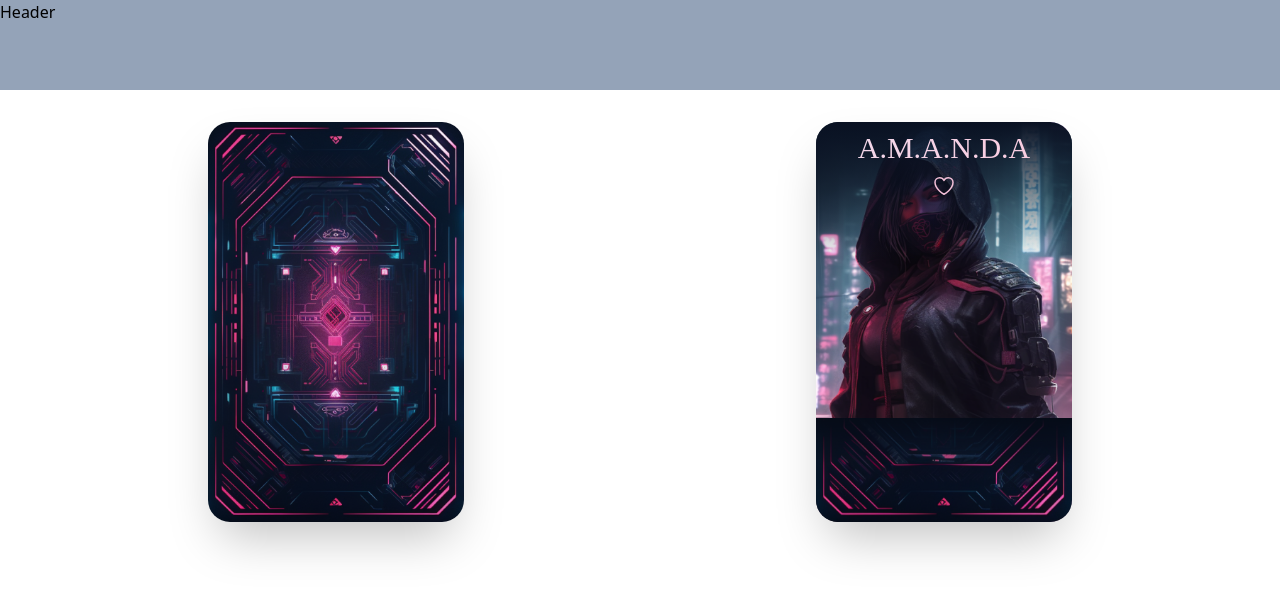
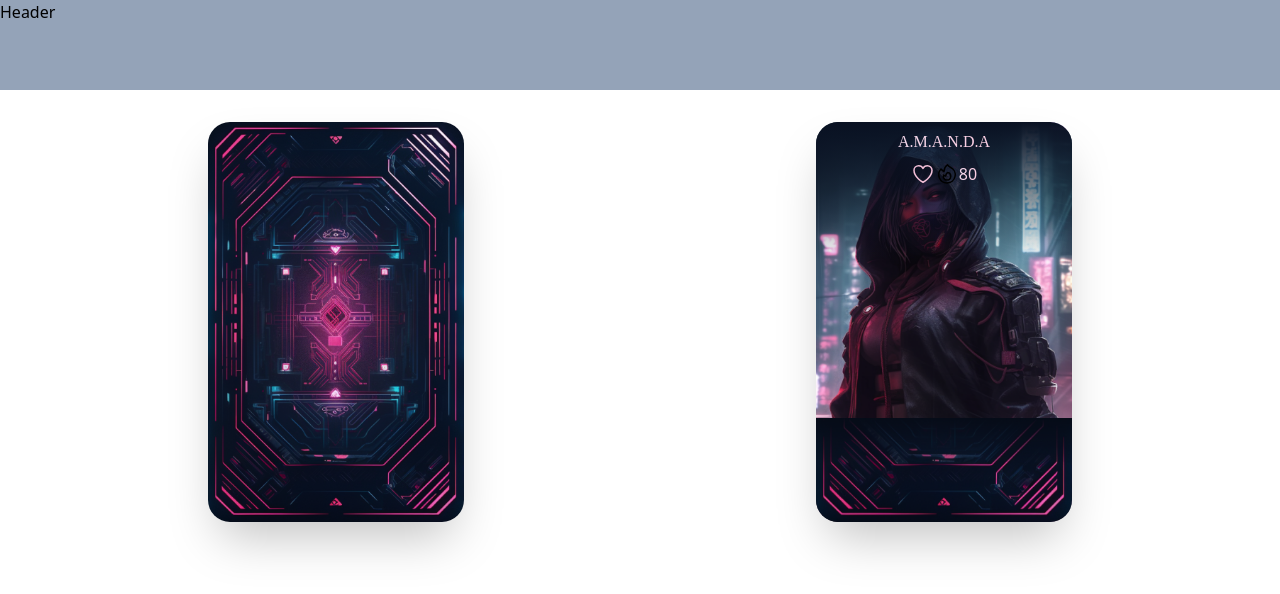
Before and after one commit to lukeweston1234/card_roguelike_project, a React (Vite) app: page / in a window 1280 px wide. Shown: the top 594 px of the page. Built offline with nearby package versions, Linux system fonts and the light colour scheme.

Commit message:
prettier eslint plugin

```diff
--- a/package.json
+++ b/package.json
@@ -25,6 +25,8 @@
     "@vitejs/plugin-react": "^4.0.0",
     "autoprefixer": "^10.4.14",
     "eslint": "^8.38.0",
+    "eslint-config-prettier": "^8.8.0",
+    "eslint-plugin-prettier": "^4.2.1",
     "eslint-plugin-react-hooks": "^4.6.0",
     "eslint-plugin-react-refresh": "^0.3.4",
     "postcss": "^8.4.23",
--- a/src/App.tsx
+++ b/src/App.tsx
@@ -3,8 +3,6 @@ import Layout from "./components/ui/layout/layout";
 import amandaImage from "./assets/images/amanda_assasin.png";
 import geraldImage from "./assets/images/gerald_sniper.png";
 import { CardProps } from "./models/cardProps";
-
-
 
 function App() {
   const testCardPropsOne: CardProps = {
@@ -18,8 +16,8 @@ function App() {
       health: 110,
       cost: 220,
       energy: 80,
-      class: "Specialist"
-    }
+      class: "Specialist",
+    },
   };
   const testCardPropsTwo: CardProps = {
     cardName: "A.M.A.N.D.A",
@@ -32,8 +30,8 @@ function App() {
       health: 80,
       cost: 180,
       energy: 140,
-      class: "Specialist"
-    }
+      class: "Specialist",
+    },
   };
   return (
     <Layout>
--- a/src/components/ui/gameplay/card.tsx
+++ b/src/components/ui/gameplay/card.tsx
@@ -1,9 +1,8 @@
-import React, { useState, useEffect } from "react";
+import { useState } from "react";
 import cardBottom from "../../../assets/images/card_bottom.png";
 import cardImage from "../../../assets/images/card.png";
-import { useSpring, animated, to } from "@react-spring/web";
-import { useDrag, useGesture } from "@use-gesture/react";
-import { HeartIcon } from "@heroicons/react/24/outline";
+import { useSpring, animated } from "@react-spring/web";
+import { useGesture } from "@use-gesture/react";
 import { CardProps } from "../../../models/cardProps";
 
 export default function Card(cardProps: CardProps) {
@@ -113,13 +112,46 @@ export default function Card(cardProps: CardProps) {
           className="h-[400px] w-[256px] rounded-[22px]"
           src={cardProps.image}
         ></img>
-        <div className="flex flex-col items-center absolute top-0 rounded-t-[22px] left-0 w-full h-[140px] bg-gradient-to-b from-[#091122] [via-transparent] to-[rgba(9, 17, 34, 0)]">
-          <h2 className="m-2 font-card-header bg-pink-glow text-transparent bg-clip-text text-3xl ">{cardProps.cardName}</h2>
+        <div className="[via-transparent] to-[rgba(9, 17, 34, 0)] absolute left-0 top-0 flex h-[140px] w-full flex-col items-center rounded-t-[22px] bg-gradient-to-b from-[#091122]">
+          <h2 className="neon-text m-2 font-card-header">
+            {cardProps.cardName}
+          </h2>
           <div className="flex flex-row">
-          <svg xmlns="http://www.w3.org/2000/svg" fill="none" viewBox="0 0 24 24" strokeWidth={1.5} stroke="#F2BFD7" className="w-6 h-6">
-            <path strokeLinecap="round" strokeLinejoin="round" d="M21 8.25c0-2.485-2.099-4.5-4.688-4.5-1.935 0-3.597 1.126-4.312 2.733-.715-1.607-2.377-2.733-4.313-2.733C5.1 3.75 3 5.765 3 8.25c0 7.22 9 12 9 12s9-4.78 9-12z" />
-          </svg>
+            <svg
+              xmlns="http://www.w3.org/2000/svg"
+              fill="none"
+              viewBox="0 0 24 24"
+              strokeWidth={1.5}
+              stroke="#F2BFD7"
+              className="h-6 w-6"
+            >
+              <path
+                strokeLinecap="round"
+                strokeLinejoin="round"
+                d="M21 8.25c0-2.485-2.099-4.5-4.688-4.5-1.935 0-3.597 1.126-4.312 2.733-.715-1.607-2.377-2.733-4.313-2.733C5.1 3.75 3 5.765 3 8.25c0 7.22 9 12 9 12s9-4.78 9-12z"
+              />
+            </svg>
+            <svg
+              xmlns="http://www.w3.org/2000/svg"
+              fill="none"
+              viewBox="0 0 24 24"
+              strokeWidth={1.5}
+              stroke="currentColor"
+              className="h-6 w-6"
+            >
+              <path
+                strokeLinecap="round"
+                strokeLinejoin="round"
+                d="M15.362 5.214A8.252 8.252 0 0112 21 8.25 8.25 0 016.038 7.048 8.287 8.287 0 009 9.6a8.983 8.983 0 013.361-6.867 8.21 8.21 0 003 2.48z"
+              />
+              <path
+                strokeLinecap="round"
+                strokeLinejoin="round"
+                d="M12 18a3.75 3.75 0 00.495-7.467 5.99 5.99 0 00-1.925 3.546 5.974 5.974 0 01-2.133-1A3.75 3.75 0 0012 18z"
+              />
+            </svg>
 
+            <h6 className="neon-text">{cardProps.cardStats.health}</h6>
           </div>
         </div>
         <div className="absolute bottom-0 left-0 self-end ">
--- a/src/index.css
+++ b/src/index.css
@@ -8,6 +8,12 @@
 @font-face {
   font-family: 'KARIXBY';
   src: local('KARIXBY', url("./assets/fonts/KARIXBY-Outline.otf") format('otf'))
+}
+
+@layer components {
+  .neon-text {
+    @apply bg-pink-glow text-transparent bg-clip-text
+  }
 }
 
 html {
```
Also changed, not shown: .eslintrc.cjs, 2 other files (tests, documents, lock files or other folders).
